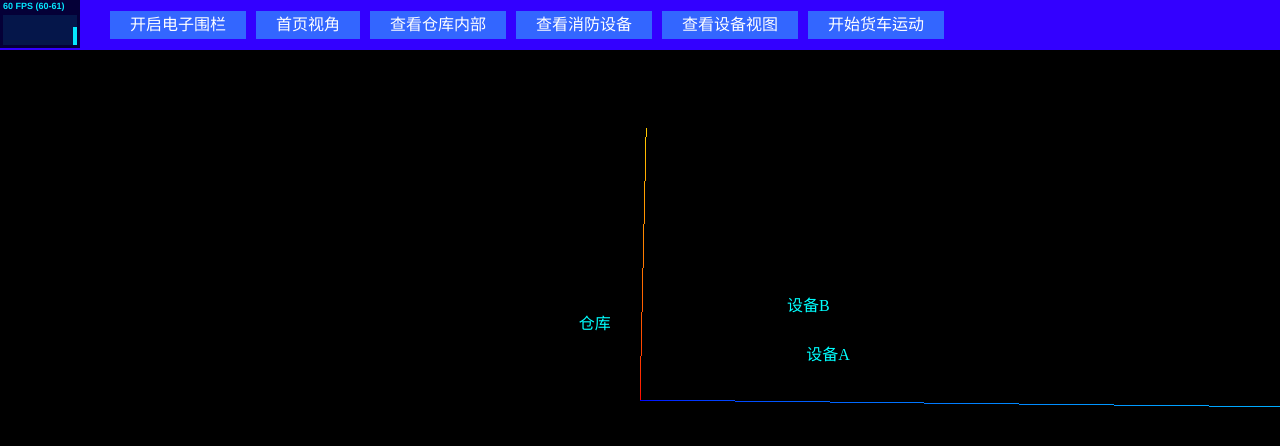
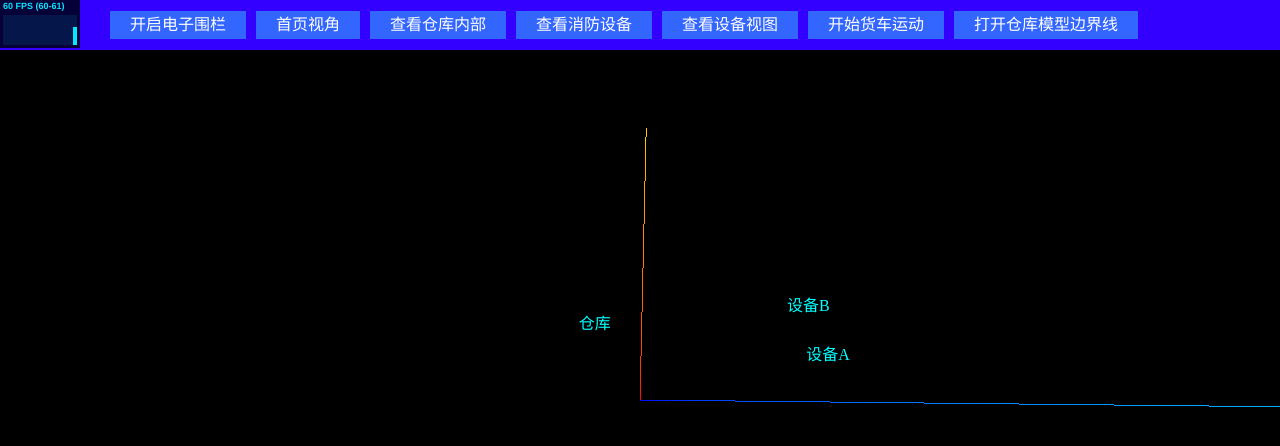
Before and after one commit to yunbaba520/learn-three, a Vue app: page /#/main in a window 1280 px wide. Shown: the top 446 px of the page. Built offline with nearby package versions, Linux system fonts and the light colour scheme; no server answers.

Commit message:
feat: 模型边界线

```diff
--- a/src/工厂模型案例/pages/main.vue
+++ b/src/工厂模型案例/pages/main.vue
@@ -17,6 +17,7 @@
       <span class="btn" @click="changeCarStatus">{{
         isCarRun ? "关闭货车运动" : "开始货车运动"
       }}</span>
+      <span class="btn" @click="openMeshLine">打开仓库模型边界线</span>
     </div>
     <div ref="canvesRef" class="canvas-wrap"></div>
     <ProgressBar v-model="progress"></ProgressBar>
@@ -99,7 +100,8 @@ function init() {
     function (gltf) {
       // console.log("控制台查看加载gltf文件返回的对象结构", gltf);
       model = gltf;
-      // console.log('gltf对象场景属性',gltf.scene);
+      console.log("gltf对象场景属性", gltf.scene);
+
       // 返回的场景对象gltf.scene插入到threejs场景中
       scene.add(gltf.scene);
       // car
@@ -431,6 +433,23 @@ function seeDevice() {
 
   isSeeDevice.value = !isSeeDevice.value;
 }
+
+function openMeshLine() {
+  const m = model.scene.getObjectByName("仓库");
+  // 模型边界线
+  m.traverse(function (obj) {
+    if (obj.isMesh) {
+      obj.material.transparent = true;
+      obj.material.opacity = 0.3;
+      const edges = new THREE.EdgesGeometry(obj.geometry);
+      const edgesMaterial = new THREE.LineBasicMaterial({
+        color: 0x00ffff,
+      });
+      const line = new THREE.LineSegments(edges, edgesMaterial);
+      obj.add(line);
+    }
+  });
+}
 </script>
 
 <style lang="scss" scoped>
```
